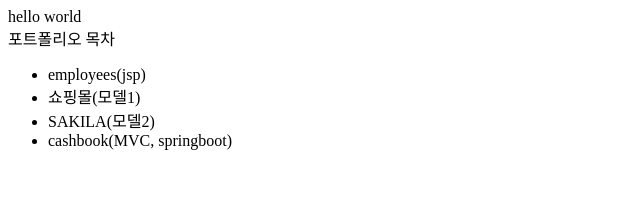
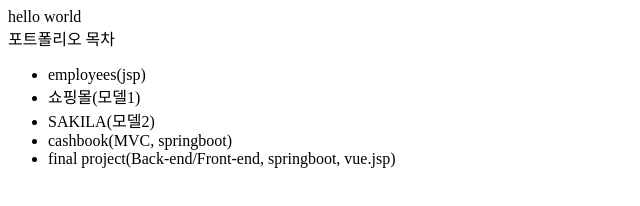
Before and after one commit to BaekSanghoon/BaekSanghoon.github.io, a plain HTML site: page index.html in a window 1280 px wide. Shown: the whole page, without its empty margins (0-640 px from the left). Drawn offline with Linux system fonts and the light colour scheme.

Commit message:
final 프로젝트 링크 추가

```diff
--- a/index.html
+++ b/index.html
@@ -13,6 +13,7 @@
         <li>쇼핑몰(모델1)</li>
         <li>SAKILA(모델2)</li>
         <li>cashbook(MVC, springboot)</li>
+        <li>final project(Back-end/Front-end, springboot, vue.jsp)</li>
       </ul>
    </div>
 </body>
```
